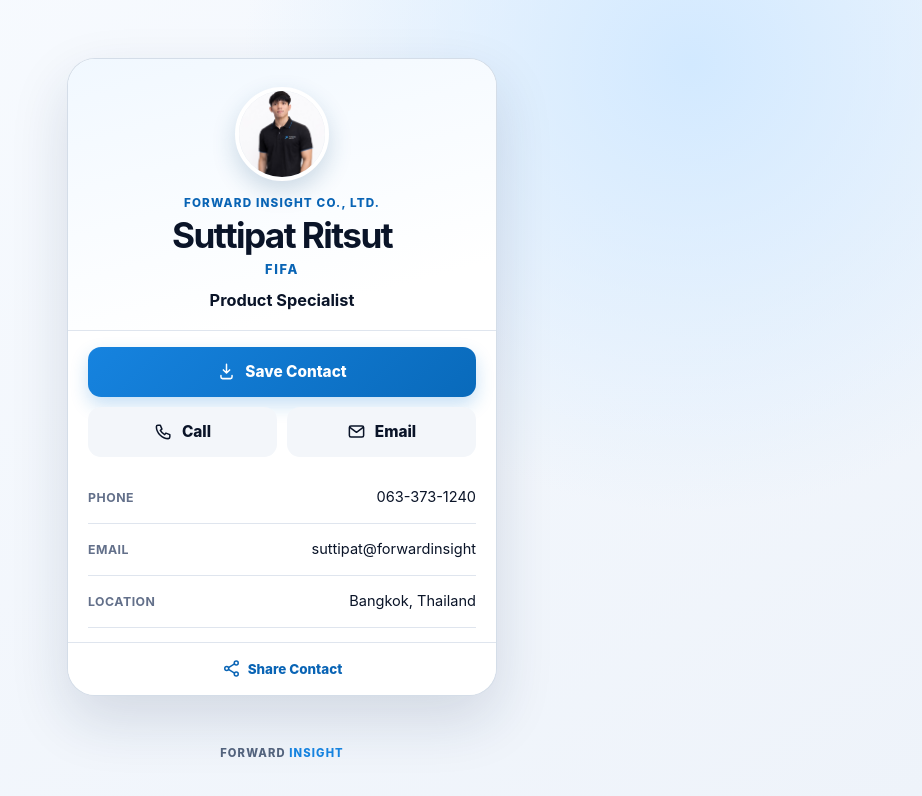
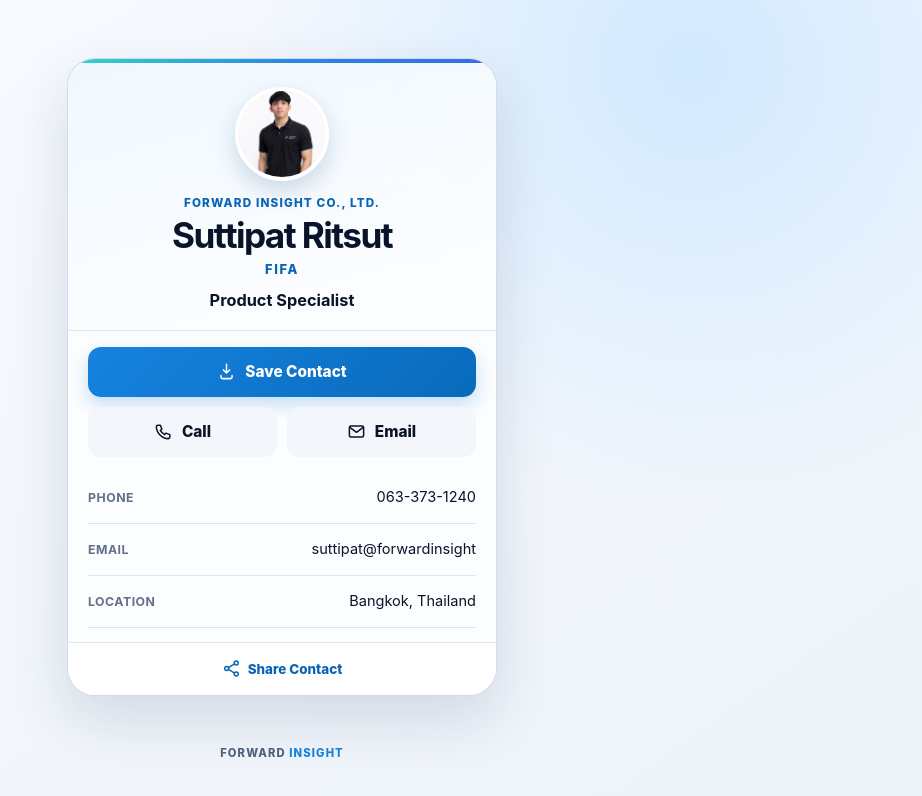
Before and after one commit to suttipat-cmd/Digital-Contact-Card, a plain HTML site: page index.html in a window 1280 px wide. Shown: the whole page, without its empty margins (358-1280 px from the left). Drawn offline with Linux system fonts and the light colour scheme.

Commit message:
Add subtle Forward Insight card branding

```diff
--- a/style.css
+++ b/style.css
@@ -16,8 +16,11 @@ button, a { -webkit-tap-highlight-color: transparent; }
 button:focus-visible, a:focus-visible { outline: 3px solid #78bcf5; outline-offset: 3px; }
 
 .page-shell { min-height: 100svh; display: grid; place-items: center; padding: 26px 16px 18px; background: radial-gradient(circle at 82% 8%, #d2e9ff 0, transparent 28rem), linear-gradient(145deg, #f8fbff 0%, var(--canvas) 100%); }
-.contact-card { width: min(100%, 430px); overflow: hidden; background: var(--surface); border: 1px solid rgba(202, 213, 227, .8); border-radius: 28px; box-shadow: var(--shadow); }
-.profile-header { padding: 24px 24px 20px; text-align: center; background: linear-gradient(165deg, #f1f8ff 0%, #fff 82%); }
+.contact-card { position: relative; width: min(100%, 430px); overflow: hidden; background: #fcfdff; border: 1px solid rgba(202, 213, 227, .8); border-radius: 28px; box-shadow: var(--shadow); isolation: isolate; }
+.contact-card::before { position: absolute; z-index: 2; top: 0; right: 0; left: 0; height: 4px; content: ""; background: linear-gradient(90deg, #37d4ca 0%, #2988e3 52%, #356bec 100%); }
+.contact-card::after { position: absolute; z-index: 0; top: -43px; right: -100px; width: 280px; height: 246px; content: ""; background: url("assets/forward-insight-mark.png") center / contain no-repeat; opacity: .075; pointer-events: none; }
+.contact-card > * { position: relative; z-index: 1; }
+.profile-header { padding: 24px 24px 20px; text-align: center; background: linear-gradient(165deg, rgba(239, 248, 255, .92) 0%, rgba(252, 253, 255, .96) 82%); }
 .profile-photo-wrap { width: 94px; height: 94px; overflow: hidden; margin: 0 auto 15px; border: 4px solid white; border-radius: 50%; box-shadow: 0 10px 24px rgba(26, 78, 125, .2); background: #e4eaf2; }
 .profile-photo { width: 100%; height: 100%; object-fit: cover; object-position: 50% 18%; }
 .eyebrow { margin: 0 0 6px; color: var(--blue-dark); font-size: .73rem; font-weight: 800; letter-spacing: .1em; text-transform: uppercase; }
```
Also changed, not shown: assets/forward-insight-mark.png (added).
